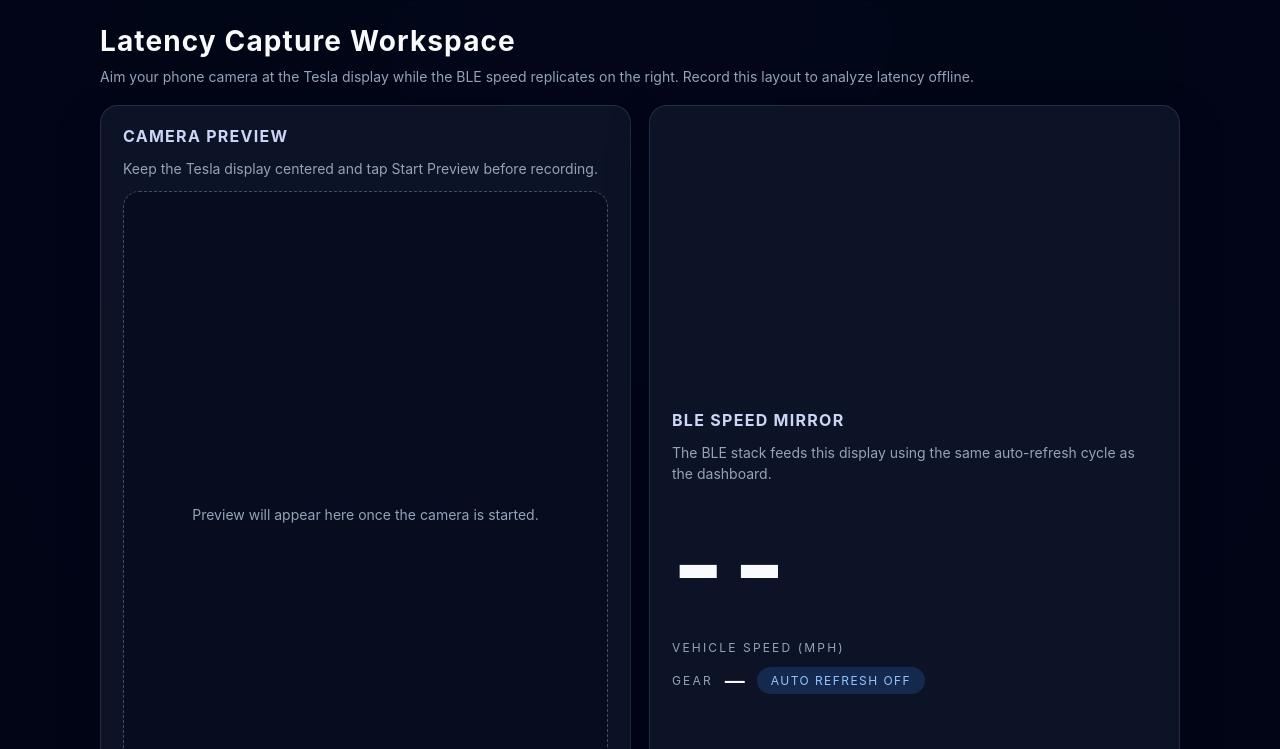
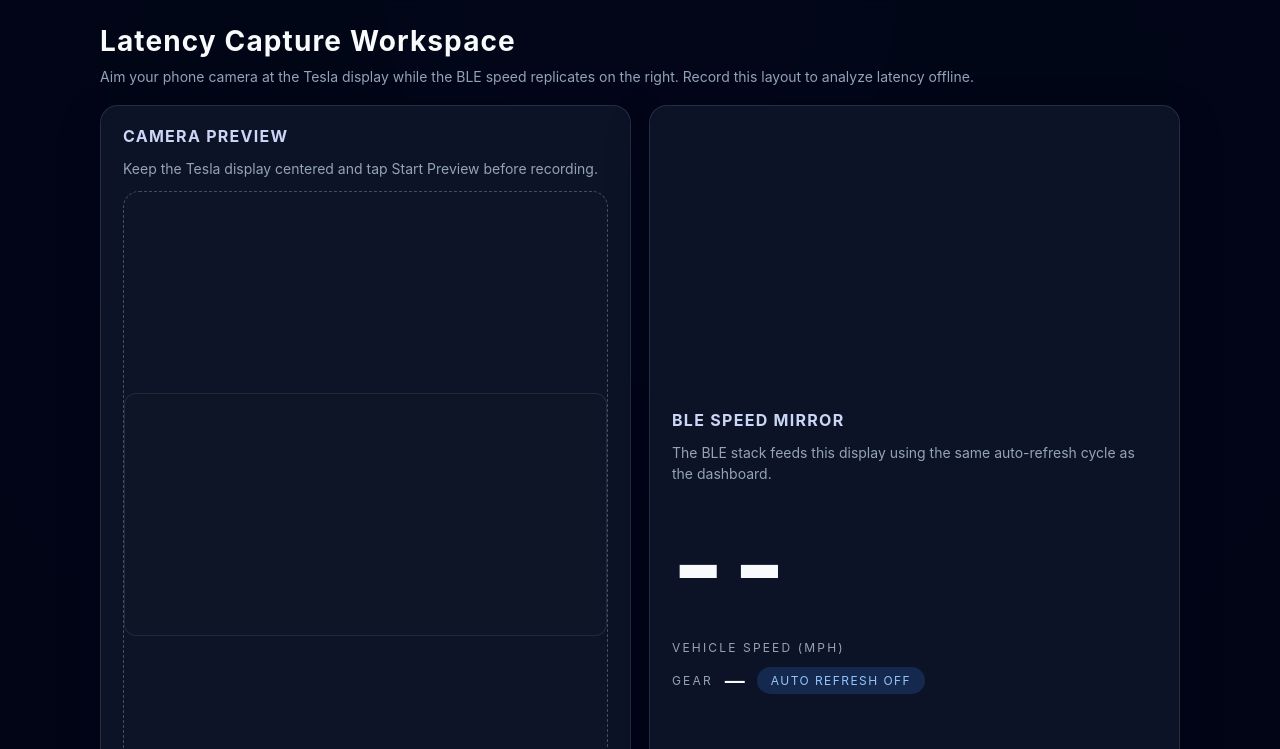
Before and after one commit to leonzdev/tsla-ble-dash, a website built with Vite: page index.html in a window 1280 px wide. Both pictures are taken after a click on the button "LATENCY". Shown: the top 749 px of the page. Built offline with nearby package versions, Linux system fonts and the light colour scheme.

Commit message:
fix: remove camera preview placeholder (#35)
Co-authored-by: leonzdev <leonzdev@leonz.dev>

```diff
--- a/src/app/styles.css
+++ b/src/app/styles.css
@@ -437,23 +437,17 @@ textarea {
 
 .tsla-latency__video {
   width: 100%;
-  height: 100%;
   object-fit: cover;
   display: block;
+  border-radius: 12px;
+  border: 1px solid rgba(148, 163, 184, 0.24);
+  background: rgba(15, 23, 42, 0.7);
+  min-height: 220px;
 }
 
-.tsla-latency__placeholder {
-  position: absolute;
-  inset: 0;
-  display: flex;
-  align-items: center;
-  justify-content: center;
-  padding: 12px;
-  text-align: center;
-  color: #94a3b8;
-  font-size: 14px;
-  line-height: 1.4;
-  background: rgba(2, 6, 23, 0.5);
+.tsla-latency__video.is-idle {
+  opacity: 0.6;
+  filter: grayscale(0.2);
 }
 
 @media (min-width: 768px) {
--- a/src/app/ui/latency.ts
+++ b/src/app/ui/latency.ts
@@ -116,7 +116,7 @@ export function createLatencyPage(): LatencyPageController {
     releaseStream();
     currentStream = stream;
     previewCard.video.srcObject = stream;
-    updatePlaceholder();
+  updatePreviewState();
     void previewCard.video.play().catch(() => {});
   }
 
@@ -126,12 +126,11 @@ export function createLatencyPage(): LatencyPageController {
     }
     currentStream = null;
     previewCard.video.srcObject = null;
-    updatePlaceholder();
+    updatePreviewState();
   }
 
-  function updatePlaceholder() {
-    previewCard.placeholder.hidden = Boolean(currentStream);
-    previewCard.video.hidden = !currentStream;
+  function updatePreviewState() {
+    previewCard.video.classList.toggle('is-idle', !currentStream);
   }
 
   function updatePreviewButton() {
@@ -188,15 +187,12 @@ function createPreviewCard() {
   const previewArea = document.createElement('div');
   previewArea.className = 'tsla-latency__preview';
   const video = document.createElement('video');
-  video.className = 'tsla-latency__video';
+  video.className = 'tsla-latency__video is-idle';
   video.autoplay = true;
   video.playsInline = true;
   video.muted = true;
   video.controls = false;
-  const placeholder = document.createElement('div');
-  placeholder.className = 'tsla-latency__placeholder';
-  placeholder.textContent = 'Preview will appear here once the camera is started.';
-  previewArea.append(video, placeholder);
+  previewArea.append(video);
 
   const actions = document.createElement('div');
   actions.className = 'tsla-latency__actions';
@@ -210,7 +206,7 @@ function createPreviewCard() {
   statusText.textContent = 'Camera idle.';
 
   card.append(title, description, previewArea, actions, statusText);
-  return { element: card, video, placeholder, startButton, flipButton, checkButton, statusText };
+  return { element: card, previewArea, video, startButton, flipButton, checkButton, statusText };
 }
 
 function createTelemetryCard() {
```
